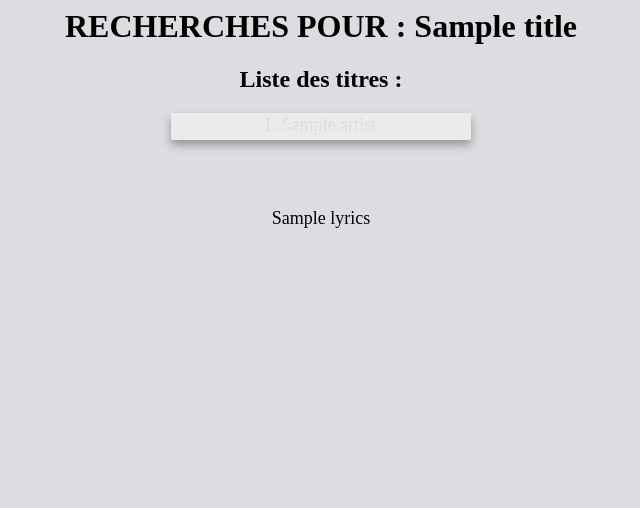
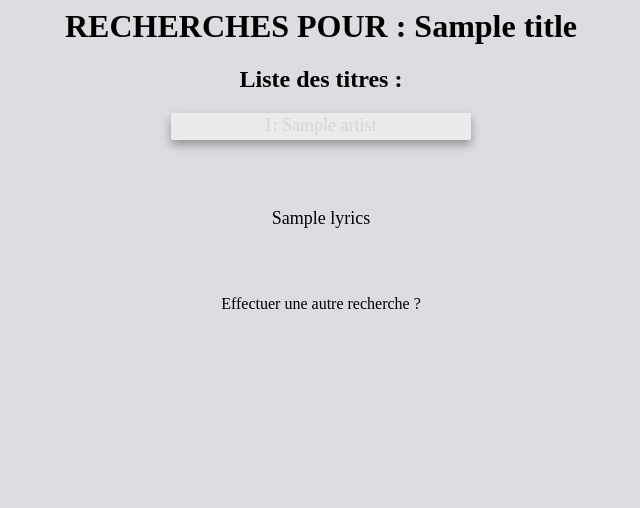
Before and after one commit to AdrienPhilippe/BillboardGP, a Flask app: template 6Evaluation/Projet/templates/results_title.html in a window 1280 px wide. Shown: the top 508 px of the page, without its empty margins (319-959 px from the left). Run offline with Flask 2, Linux system fonts and the light colour scheme; the template is opened without the code that fills it: most values are stand-ins (such as "Sample title", 1, 10 or a date in 2020).

Commit message:
Ajout de couleurs

```diff
--- a/6Evaluation/Projet/app.py
+++ b/6Evaluation/Projet/app.py
@@ -44,18 +44,31 @@
   data = pd.read_csv("lien.csv")
   documents = data.fillna("").to_dict(orient="records")
   bulk(Bilboard_ES, generate_data(documents))
-  return redirect("/MusicbarLooker")
-#   return render_template('mainpage.html')
+#   return redirect("/MusicbarLooker")
+  return render_template('mainpage.html')
 
-@app.route('/MusicbarLooker', methods=('GET', 'POST'))
-def MusicSearch():
+@app.route('/MusicbarLooker/<choice>', methods=('GET', 'POST'))
+def MusicSearch(choice):
     """
     Création de la barre de recherche ainsi que de l'affichage des données, et affichage du bargraph
     """
+    choice=choice
+    print(choice)
     form = SearchBar()
     if form.validate_on_submit():
-        lookfor = re.sub('[^A-Za-z0-9]','_', form.typing.data)
-        return redirect('/MusicSearchLyrics/'+lookfor)
+        if choice == 'lyrics':
+            lookfor = re.sub('[^A-Za-z0-9]','_', form.typing.data)
+            return redirect('/MusicSearchLyrics/'+lookfor)
+
+        if choice == 'title':
+            lookfor = re.sub('[^A-Za-z0-9]','_', form.typing.data)
+            return redirect('/MusicSearchTitle/'+lookfor)
+
+        if choice == 'artist':
+            print('WOWOWOW')
+            lookfor = re.sub('[^A-Za-z0-9]','_', form.typing.data)
+            return redirect('/MusicSearchSinger/'+lookfor)
+
     return render_template('search.html',form=form)
 
 def generate_data(documents):
@@ -152,7 +165,7 @@
     }
 
 
-    result = Bilboard_ES.search(index="artist", body=QUERY2)
+    result = Bilboard_ES.search(index="artist", body=QUERY)
     source = result["hits"]["hits"]
     seen = set()
     new_source = []
--- a/6Evaluation/Projet/static/style/style.css
+++ b/6Evaluation/Projet/static/style/style.css
@@ -22,7 +22,7 @@
 }
 
 a{
-    color:#00000000;
+    color: black;
     text-decoration: none;
 }
 a:hover{
@@ -44,7 +44,7 @@
 tr {
     border-top: 1px solid #C1C3D1;
     border-bottom: 1px solid #C1C3D1;
-    color:#ecedf1;
+    color:#00000000;
     font-size:16px;
     font-weight:normal;
     text-shadow: 0 1px 1px rgba(256, 256, 256, 0.1);
@@ -98,6 +98,11 @@
 p{
     padding-top: 50px;
     font-size:18px;
+    color: black;
+}
+
+.recherche{
+    color: black;
 }
 
 .button {
--- a/6Evaluation/Projet/templates/results_lyrics.html
+++ b/6Evaluation/Projet/templates/results_lyrics.html
@@ -22,7 +22,7 @@
 
 		<br/>
 		<div class="autre">
-		<a href='/MusicbarLooker'> Effectuer une autre recherche ?</a>
+		<a class="recherche" href='/MusicbarLooker'> Effectuer une autre recherche ?</a>
 		</div>
 		<br>
 
--- a/6Evaluation/Projet/templates/results_singer.html
+++ b/6Evaluation/Projet/templates/results_singer.html
@@ -22,7 +22,7 @@
 
 		<br/>
 		<div class="autre">
-		<a href='/MusicbarLooker'> Effectuer une autre recherche ?</a>
+		<a class="recherche" href='/MusicbarLooker'> Effectuer une autre recherche ?</a>
 		</div>
 		<br>
 
--- a/6Evaluation/Projet/templates/results_title.html
+++ b/6Evaluation/Projet/templates/results_title.html
@@ -24,7 +24,7 @@
 
 		<br/>
 		<div class="autre">
-		<a href='/MusicbarLooker'> Effectuer une autre recherche ?</a>
+		<a class="recherche" href='/MusicbarLooker'> Effectuer une autre recherche ?</a>
 		</div>
 		<br>
 
```
Also changed, not shown: 6Evaluation/Projet/templates/mainpage.html (+3 -4 lines).
